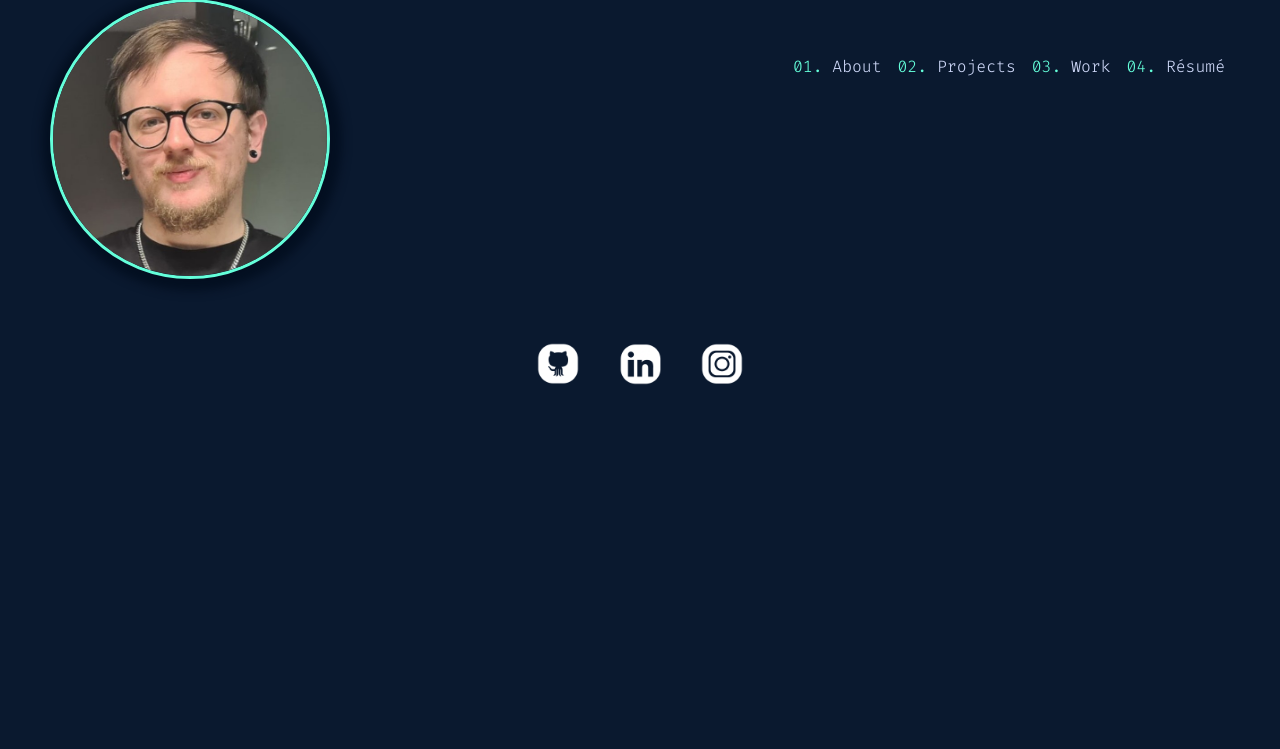
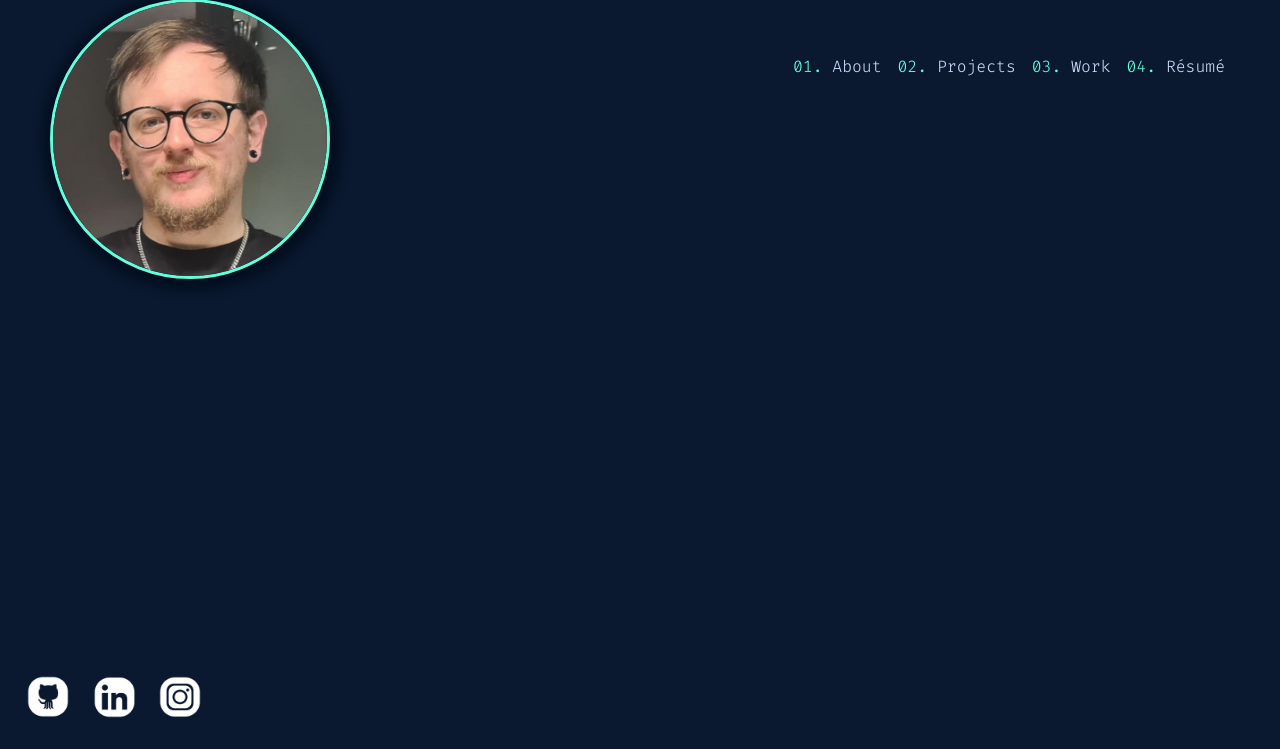
Before and after one commit to BanAaron/aaron-barratt-website, a Flask app: page / in a window 1280 px wide. Shown: the part 51-800 px from the top of the page. Run offline with Flask 2, Linux system fonts and the light colour scheme.

Commit message:
Redesigning with responsive layout in mind

```diff
--- a/static/css/main.css
+++ b/static/css/main.css
@@ -49,37 +49,30 @@
   font-weight: 300 700;
   font-style: normal;
 }
-
 body {
   background-color: var(--navy);
   margin: 25px 25px 0 25px;
 }
-
 * {
   box-sizing: border-box;
 }
-
 [class*="col-"] {
   float: left;
   padding: 15px;
 }
-
 html {
   font-family: var(--font-sans);
   color: var(--lightest-slate);
   font-weight: 300;
 }
-
 .monospace {
   font-family: var(--font-mono);
   color: var(--green)
 }
-
 /* profile picture */
 .profile-picture {
   padding: 10px;
 }
-
 .profile-picture img {
   width: 100%;
   border-radius: 50%;
@@ -87,7 +80,6 @@ html {
   border-style: solid;
   box-shadow: 2px 2px 10px 10px var(--navy-shadow);
 }
-
 /* socials bar / menu */
 .socials {
   display: flex;
@@ -95,43 +87,35 @@ html {
   justify-content: center;
   margin-top: 15px;
 }
-
 .socials img {
   width: 50px;
 }
-
 .socials ul {
   list-style-type: none;
   padding: 0;
 }
-
 .socials li {
   float: left;
   padding: 0 1rem 0 1rem;
 }
-
 /* navigation bar / menu */
 .menu ul {
   list-style-type: none;
   padding: 0;
   margin-top: 0;
 }
-
 .menu ul li {
   padding: 5px 0 5px 0;
 }
-
 .menu-text {
   color: var(--lightest-slate);
   font-family: var(--font-mono);
   text-decoration: none;
   font-size: 20px;
 }
-
 .menu-item-number {
   color: var(--green)
 }
-
 /* desktop css */
 @media only screen and (min-width: 768px) {
   .col-1 {width: 8.33%;}
@@ -146,17 +130,14 @@ html {
   .col-10 {width: 83.33%;}
   .col-11 {width: 91.66%;}
   .col-12 {width: 100%;}
-
   .header {
     display: flex;
     flex-wrap: wrap;
     justify-content: center;
   }
-
   .profile-picture {
     order: 1;
   }
-
   .menu {
     order: 2;
     display: flex;
@@ -174,8 +155,19 @@ html {
   .menu a {
     font-size: 16px;
   }
-
+  .menu a:hover {
+    color: var(--green);
+    transition: color var(--transition_time);
+  }
   .socials {
-      order: 3;
+    order: 3;
+    position: absolute;
+    left: 5;
+    bottom: 0;
+    display: inline-block;
+  }
+  .socials li {
+    margin: 0;
+    padding: 0.5rem;
   }
 }
```
